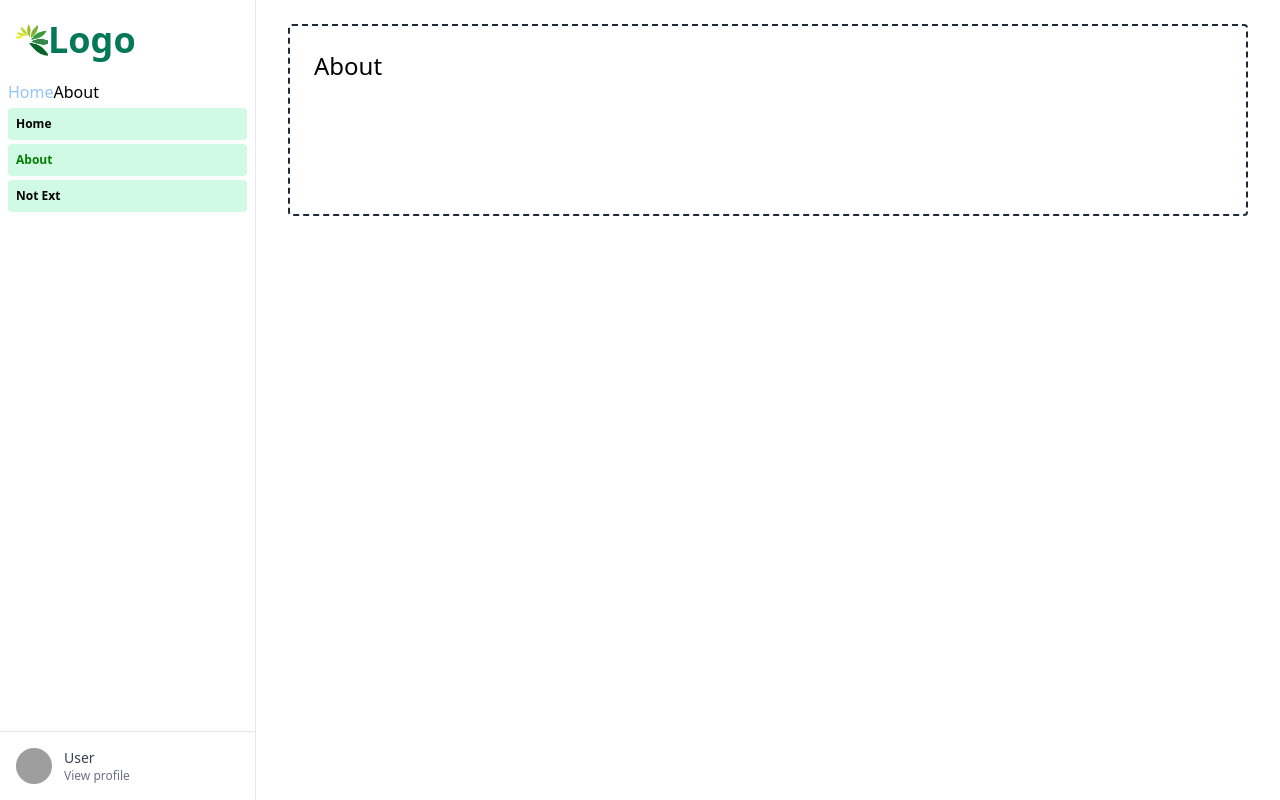
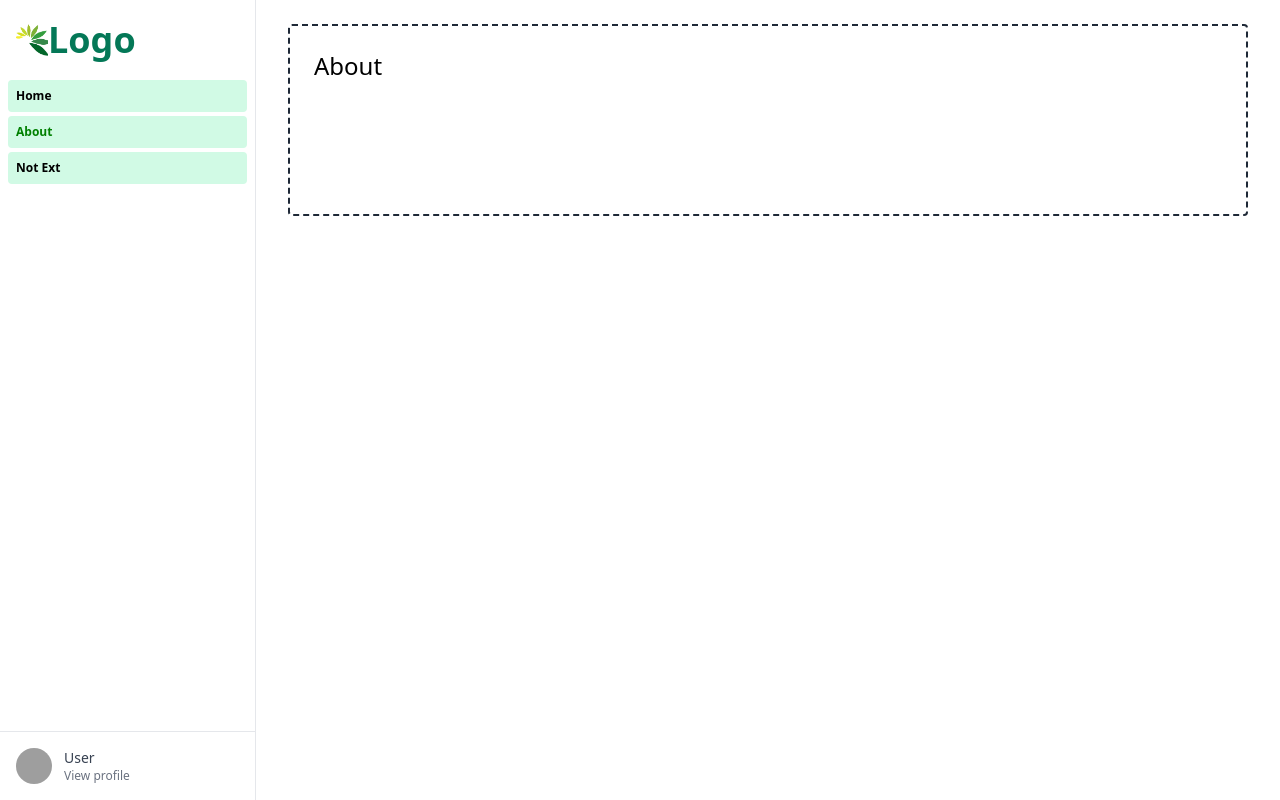
Before and after one commit to isjeady/corso-react-js, a React (Create React App) app: page /about in a window 1280 px wide. Built offline with nearby package versions, Linux system fonts and the light colour scheme; grey boxes are pictures that could not be loaded.

Commit message:
Share Content part 2

```diff
--- a/src/App.js
+++ b/src/App.js
@@ -9,16 +9,14 @@ export default function App() {
     <div>
       <Sidebar />
       <Routes>
+        <Route path="/" element={<Container />}>
           <Route path="/" element={<Home />} />
           <Route path="about" element={<About />} />
           <Route
             path="*"
-          element={
-            <Container>
-              <p>There's nothing here!</p>
-            </Container>
-          }
+            element={<p>There's nothing here!</p>}
           />
+        </Route>
       </Routes>
     </div>
   );
--- a/src/components/layout/Container.js
+++ b/src/components/layout/Container.js
@@ -1,4 +1,5 @@
 import React from 'react'
+import { Outlet } from 'react-router'
 
 const Container = ({children}) => {
   return (
@@ -6,7 +7,8 @@ const Container = ({children}) => {
         <main className="flex-1">
             <div className="py-6">
                 <div className="max-w-7xl mx-auto px-4 sm:px-6 md:px-8">
-                {children}
+                  <Outlet />
+                  {children}
                 </div>
             </div>
         </main>
--- a/src/components/layout/Sidebar.js
+++ b/src/components/layout/Sidebar.js
@@ -25,8 +25,6 @@ const Sidebar = () => {
                 <p>Logo</p>
               </div>
               <nav className="mt-5 flex-1 px-2 bg-white space-y-1">
-                <Link className="text-blue-300" to="/">Home</Link>
-                <Link to="/about">About</Link>
                 {navigation.map((item) => (
                    <NavLink
                     /* className="text-xs font-bold bg-green-100 p-2 hover:bg-green-500 cursor-pointer" */
--- a/src/pages/About.js
+++ b/src/pages/About.js
@@ -5,10 +5,7 @@ import Sidebar from "../components/layout/Sidebar";
 const About = () => {
   return (
     <div>
-       <Sidebar />
-       <Container>
-          <div className="border-dashed border-2 border-gray-800 h-48 p-6 text-2xl rounded">About</div>
-       </Container>
+      <div className="border-dashed border-2 border-gray-800 h-48 p-6 text-2xl rounded">About</div>
     </div>
   )
 }
--- a/src/pages/Home.js
+++ b/src/pages/Home.js
@@ -6,9 +6,7 @@ import Form from "../components/Form";
 const Home = () => {
   return (
     <div>
-       <Container>
-          <Form />
-       </Container>
+      <Form />
     </div>
   )
 }
```
Lines whose indentation alone changed are shown as unchanged.
